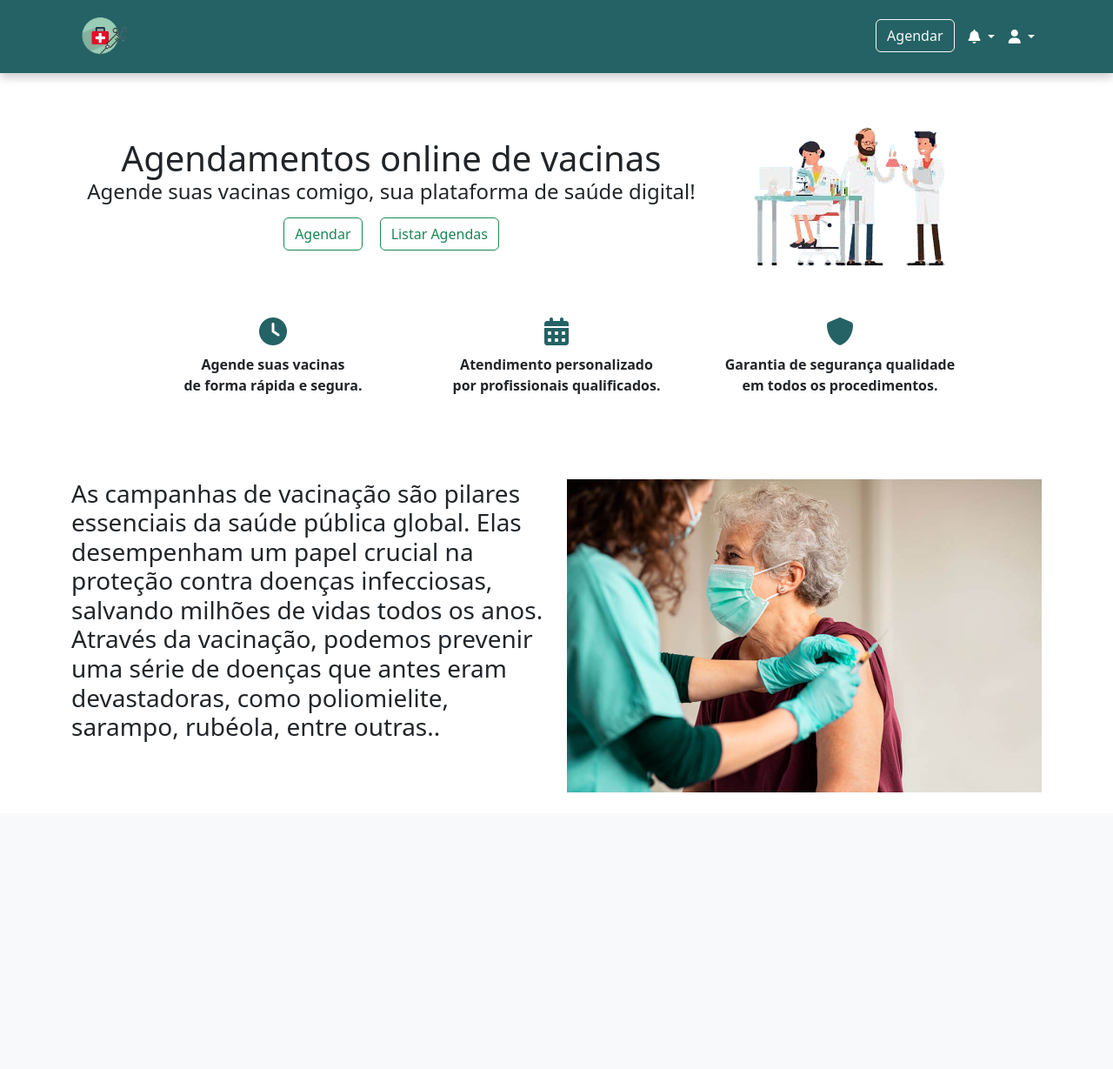
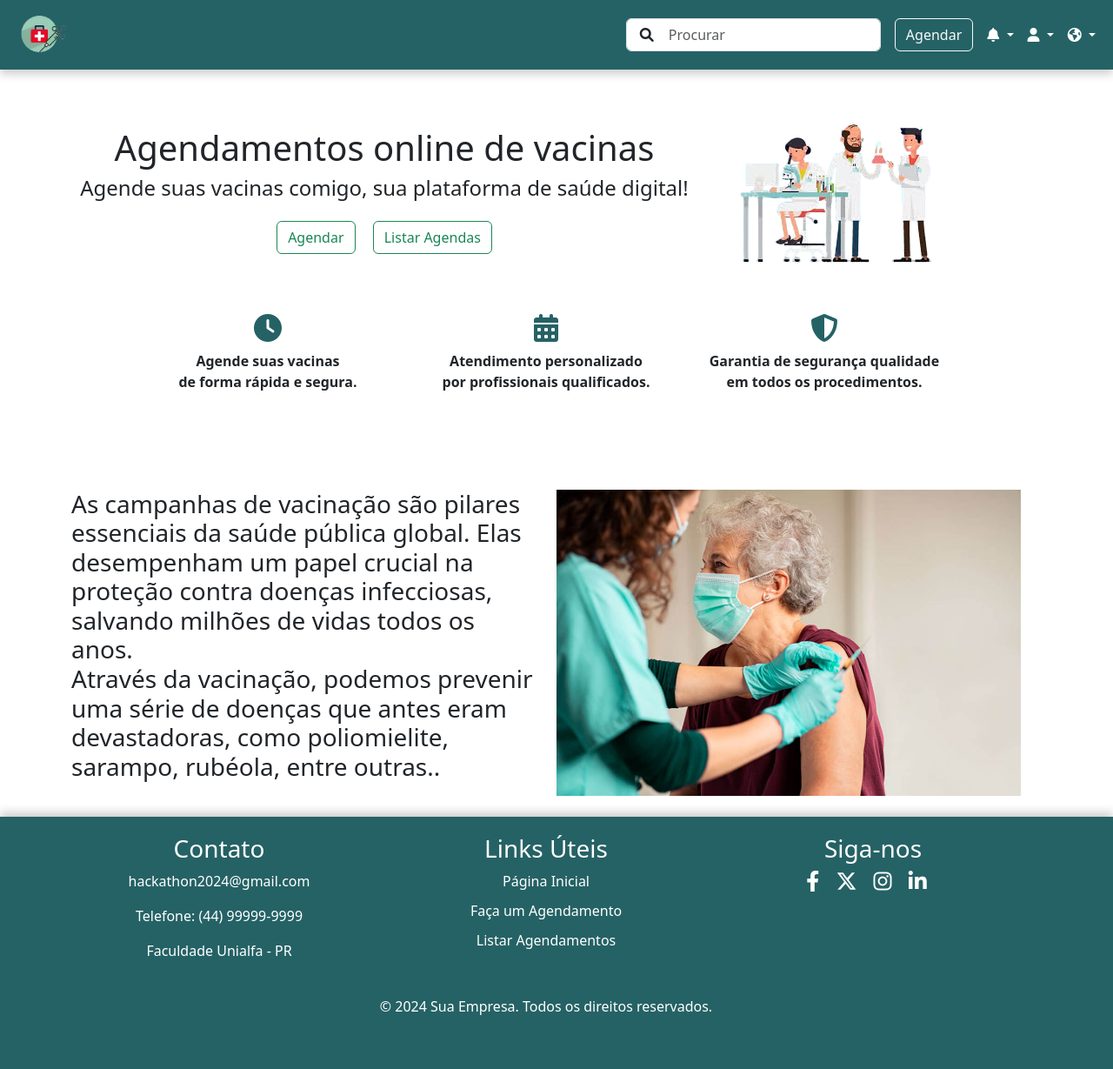
Before and after one commit to rafaelfsnT/Hackathon2K24, a PHP site: page /agendamento/paginas/home in a window 1280 px wide. Shown: the whole page at 87% size. Before the commit the page ends 911 px from the top, so only its background shows below. Run offline with PHP 8.4, Linux system fonts and the light colour scheme; the visitor is signed in with stand-in values (Sample User, id 1); some libraries are stand-ins or nearby versions.

Commit message:
finalizando o projeto e criando um footer

```diff
--- a/admin/cssPages/home.css
+++ b/admin/cssPages/home.css
@@ -1,7 +1,6 @@
 .row {
     margin-bottom: 1.5rem;
-    /* Espaço entre as linhas de conteúdo */
-    /* home.css */
+}
 
 /* Reset básico */
 * {
@@ -25,43 +24,32 @@
     height: auto;
 }
 
+
+.fs-2 {
+    font-size: 2rem;
+}
+
+.mt-2 {
+    margin-top: 0.5rem;
 }
 
 .navbar-logo {
     width: 70px;
     height: auto;
 }
-
 .navbar-custom {
-    padding-left: 10px;
-    padding-right: 15px;
     background-color: #256265;
-    padding: 10px 5% !important;
+    padding: 10px 5%;
     box-shadow: 0px 5px 10px rgba(0, 0, 0, 0.2);
 }
-
-.navbar-nav-center {
-    margin: auto;
+.navbar-custom .navbar-search {
+    background-color: transparent;
+    border: 1px solid transparent;
+    transition: background-color 0.3s, border-color 0.3s;
 }
-
-.carrossel {
-    margin-top: 15px;
-}
-
-.carousel-item img {
-    object-fit: cover;
-    width: 100%;
-    height: 800px;
-}
-
-.fs-2 {
-    font-size: 2rem;
-    /* Tamanho do ícone */
-}
-
-.mt-2 {
-    margin-top: 0.5rem;
-    /* Espaçamento superior */
+.navbar-custom .navbar-search:hover {
+    background-color: #fff;
+    border-color: #ced4da;
 }
 
 li.nav-item a {
@@ -82,3 +70,43 @@
     font-weight: 900;
     color: #256265;
 }
+
+.footer-custom {
+    background-color: #256265;
+    color: #fff;
+    padding: 20px 5%;
+    box-shadow: 0px -5px 10px rgba(0, 0, 0, 0.2);
+}
+
+/* Rotapé ou Footer */
+.footer-custom {
+    background-color: #256265;
+    color: #fff;
+    padding: 20px 5%;
+    box-shadow: 0px -5px 10px rgba(0, 0, 0, 0.2);
+}
+.footer-custom a {
+    color: #fff;
+    text-decoration: none;
+}
+.footer-custom a:hover {
+    text-decoration: underline;
+}
+.footer-custom .social-icons i {
+    font-size: 1.5rem;
+    margin-right: 15px;
+    color: #fff;
+}
+.footer-custom .social-icons i:hover {
+    color: #ddd;
+}
+.footer-custom .text-center {
+    text-align: center;
+}
+.footer-custom .links-center ul {
+    padding: 0;
+    list-style: none;
+}
+.footer-custom .links-center ul li {
+    margin-bottom: 10px;
+}
--- a/admin/header.php
+++ b/admin/header.php
@@ -1,31 +1,49 @@
 <nav class="navbar navbar-expand-lg navbar-custom">
-    <div class="container">
+    <div class="container-fluid">
         <a class="navbar-brand" href="./paginas/home"><img src="./img/logovacina.png" alt="" class="navbar-logo"></a>
-
         <button class="navbar-toggler" type="button" data-bs-toggle="collapse" data-bs-target="#navbarNav" aria-controls="navbarNav" aria-expanded="false" aria-label="Toggle navigation">
             <span class="navbar-toggler-icon"></span>
         </button>
         <div class="collapse navbar-collapse justify-content-end" id="navbarNav">
-            <ul class="navbar-nav">
+            <ul class="navbar-nav ms-auto align-items-center">
+                <li class="nav-item search-wrapper">
+                    <form class="d-flex">
+                        <div class="position-relative w-100">
+                            <input class="form-control ps-5" type="search" placeholder="Procurar" aria-label="Search">
+                            <i class="fa fa-search position-absolute top-50 start-0 translate-middle-y ms-3"></i>
+                        </div>
+                    </form>
+                </li>
                 <li class="nav-item">
-                    <a href="./paginas/agendamentos"> <button class="btn btn-outline-light me-2" type="button">Agendar</button> </a>
+                    <a href="./paginas/agendamentos">
+                        <button class="btn btn-outline-light ms-3 me-2" type="button">Agendar</button>
+                    </a>
                 </li>
                 <li class="nav-item dropdown">
                     <a class="nav-link dropdown-toggle" href="#" id="navbarDropdownNotifications" role="button" data-bs-toggle="dropdown" aria-expanded="false">
                         <i class="fa-solid fa-bell"></i>
+                    </a>
                     <ul class="dropdown-menu dropdown-menu-end" aria-labelledby="navbarDropdownNotifications">
-                            <li>Você não possui notificações ainda</li>
+                        <li><a class="dropdown-item">Você não possui notificações ainda</a></li>
                     </ul>
-                    </a>
-            </ul>
-            <ul class="navbar-nav">
+                </li>
                 <li class="nav-item dropdown">
                     <a class="nav-link dropdown-toggle" href="#" id="navbarDropdownProfile" role="button" data-bs-toggle="dropdown" aria-expanded="false">
                         <i class="fa-solid fa-user"></i>
                     </a>
-                <ul class="dropdown-menu" aria-labelledby="navbarDropdownProfile">
-                    <li><a class="dropdown-item" href="./paginas/home">Editar Perfil</a></li>
-                    <li><a class="dropdown-item" href="./paginas/home">Sair</a></li>
+                    <ul class="dropdown-menu dropdown-menu-end" aria-labelledby="navbarDropdownProfile">
+                        <li><a class="dropdown-item">Editar Perfil</a></li>
+                        <li><a class="dropdown-item">Sair</a></li>
+                    </ul>
+                </li>
+                <li class="nav-item dropdown">
+                    <a class="nav-link dropdown-toggle" href="#" id="navbarDropdownLanguage" role="button" data-bs-toggle="dropdown" aria-expanded="false">
+                        <i class="fa-solid fa-earth-americas"></i>
+                    </a>
+                    <ul class="dropdown-menu dropdown-menu-end" aria-labelledby="navbarDropdownLanguage">
+                        <li><a class="dropdown-item">Português</a></li>
+                        <li><a class="dropdown-item">English</a></li>
+                        <li><a class="dropdown-item">Español</a></li>
                     </ul>
                 </li>
             </ul>
--- a/admin/paginas/home.php
+++ b/admin/paginas/home.php
@@ -8,14 +8,13 @@
     <link rel="stylesheet" href="./cssPages/home.css">
     <link rel="icon" href="./img/logovacina.png">
     <link href="https://cdn.jsdelivr.net/npm/bootstrap@5.3.3/dist/css/bootstrap.min.css" rel="stylesheet" integrity="sha384-QWTKZyjpPEjISv5WaRU9OFeRpok6YctnYmDr5pNlyT2bRjXh0JMhjY6hW+ALEwIH" crossorigin="anonymous">
+    <link href="https://cdnjs.cloudflare.com/ajax/libs/font-awesome/6.0.0-beta3/css/all.min.css" rel="stylesheet">
     <script src="https://kit.fontawesome.com/8bb0dffdb3.js" crossorigin="anonymous"></script>
-
 </head>
 
 <body>
     <?php
     require "./header.php";
-
     ?>
     <br>
     <div class="conteudo">
@@ -74,6 +73,41 @@
     </div>
     </div>
 
+
+    <footer class="footer-custom">
+        <div class="container-fluid">
+            <div class="row">
+                <div class="col-md-4 text-center">
+                    <h3>Contato</h3>
+                    <p>hackathon2024@gmail.com</p>
+                    <p>Telefone: (44) 99999-9999</p>
+                    <p>Faculdade Unialfa - PR</p>
+                </div>
+                <div class="col-md-4 text-center links-center">
+                    <h3>Links Úteis</h3>
+                    <ul class="list-unstyled">
+                        <li><a href="./paginas/home">Página Inicial</a></li>
+                        <li><a href="./paginas/agendamentos">Faça um Agendamento</a></li>
+                        <li><a href="./paginas/listarAgendamentos">Listar Agendamentos</a></li>
+                    </ul>
+                </div>
+                <div class="col-md-4 text-center">
+                    <h3>Siga-nos</h3>
+                    <div class="social-icons">
+                        <a href="https://www.facebook.com"><i class="fab fa-facebook-f"></i></a>
+                        <a href="https://x.com/?lang=pt-br"><i class="fa-brands fa-x-twitter"></i></a>
+                        <a href="https://www.instagram.com"><i class="fab fa-instagram"></i></a>
+                        <a href="https://br.linkedin.com"><i class="fab fa-linkedin-in"></i></a>
+                    </div>
+                </div>
+            </div>
+            <div class="row mt-3">
+                <div class="col text-center">
+                    <p>&copy; 2024 Sua Empresa. Todos os direitos reservados.</p>
+                </div>
+            </div>
+        </div>
+    </footer>
     <script src="https://cdn.jsdelivr.net/npm/bootstrap@5.3.3/dist/js/bootstrap.bundle.min.js" integrity="sha384-YvpcrYf0tY3lHB60NNkmXc5s9fDVZLESaAA55NDzOxhy9GkcIdslK1eN7N6jIeHz" crossorigin="anonymous"></script>
 </body>
 
```
Lines whose indentation alone changed are shown as unchanged.
